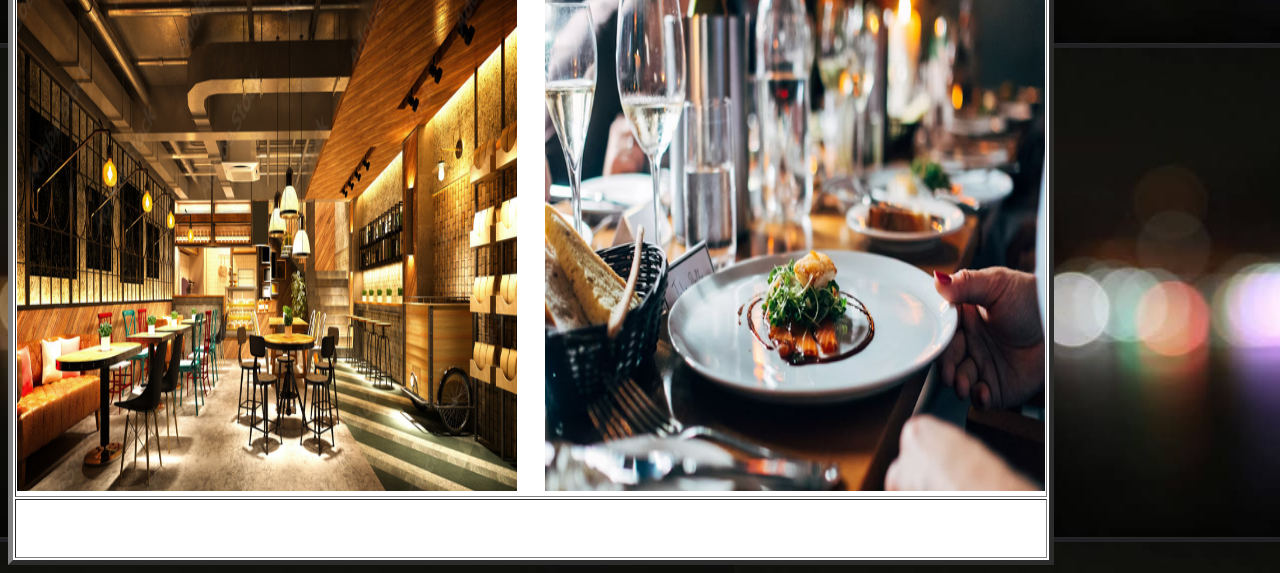
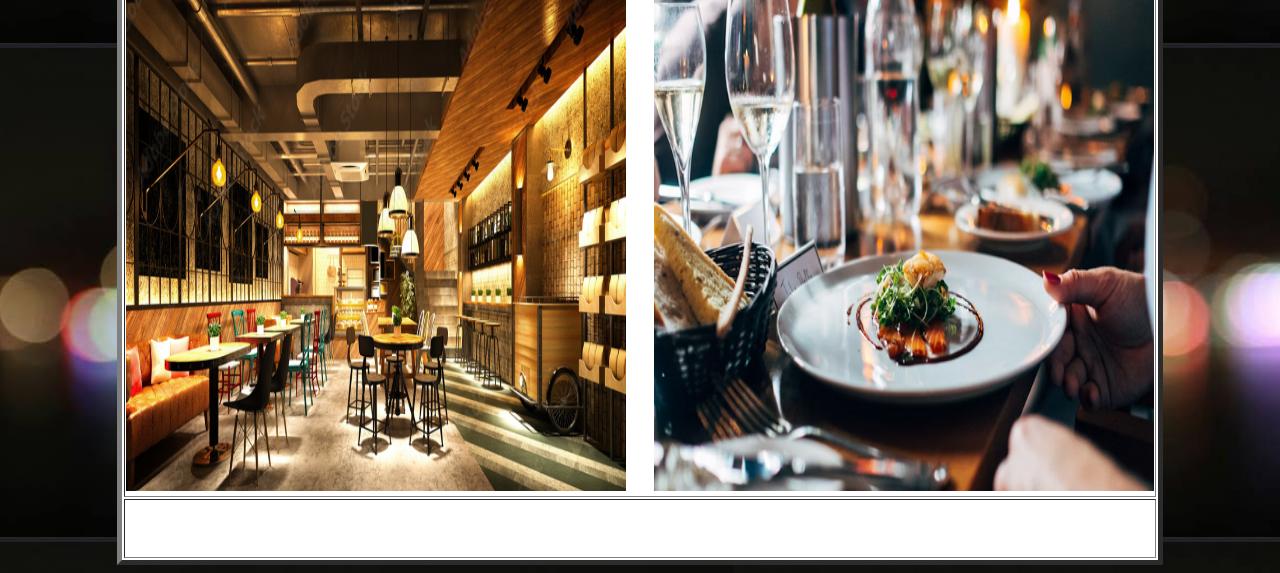
Before and after one commit to divyarajwat/A-Restaurant-Website-using-HTML-only, a plain HTML site: page index.html in a window 1280 px wide. Shown: the part 446-1019 px from the top of the page. Drawn offline with Linux system fonts and the light colour scheme.

Commit message:
Update index.html

```diff
--- a/index.html
+++ b/index.html
@@ -34,7 +34,8 @@
 <marquee bgcolor="orange"><font color="black">WWW.TheRestoran.com</font></marquee>
 <br>
 <br>
-<table border=5 bgcolor="white"><center>
+    <center>
+<table border=5 bgcolor="white">
 <tr><td> &nbsp; &nbsp &nbsp; &nbsp; &nbsp; &nbsp &nbsp; &nbsp; &nbsp; &nbsp &nbsp; &nbsp; &nbsp; &nbsp &nbsp; &nbsp;&nbsp; &nbsp &nbsp; &nbsp; &nbsp; &nbsp &nbsp; &nbsp; &nbsp; &nbsp &nbsp; &nbsp;&nbsp; &nbsp &nbsp; &nbsp; &nbsp; &nbsp &nbsp; &nbsp;&nbsp; &nbsp;
 <font size="+8" color="blue" face="Kristen ITC"><b> THE     RESTORAN</b>
 </font></td></tr>
@@ -47,9 +48,9 @@
 <tr><td> &nbsp; &nbsp &nbsp; &nbsp; &nbsp; &nbsp &nbsp; &nbsp; &nbsp; &nbsp &nbsp; &nbsp; &nbsp; &nbsp &nbsp; &nbsp; &nbsp; &nbsp &nbsp; &nbsp; &nbsp; &nbsp &nbsp; &nbsp; &nbsp; &nbsp &nbsp; &nbsp; &nbsp; &nbsp &nbsp; &nbsp; &nbsp; &nbsp &nbsp; &nbsp; &nbsp; &nbsp &nbsp; &nbsp; &nbsp; &nbsp &nbsp; &nbsp; &nbsp; &nbsp &nbsp; &nbsp;<b><font size="+4 "color="purple"><a href="#">Book a Table</a></font>
 </b></td>
 </tr>
-    </center>
+
 </table>
-
+</center>
 
 </body>
 </html>
```
